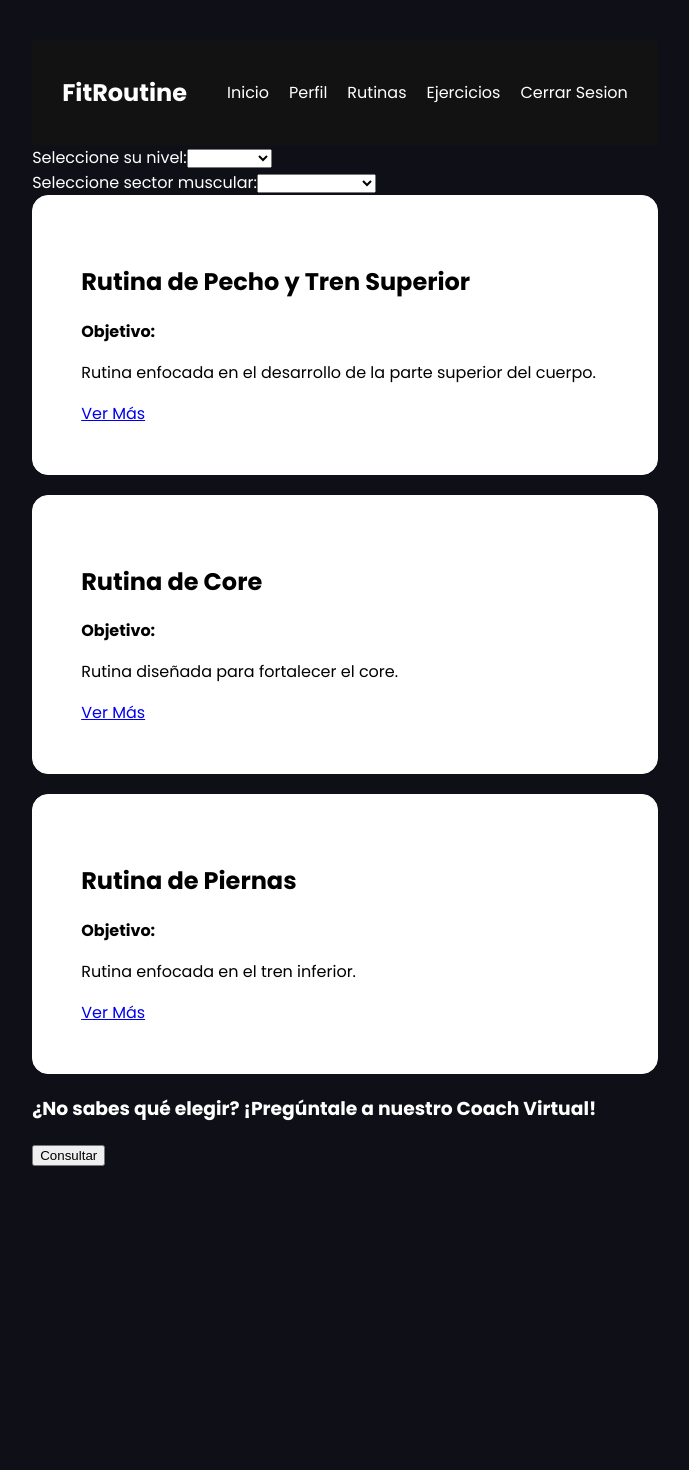
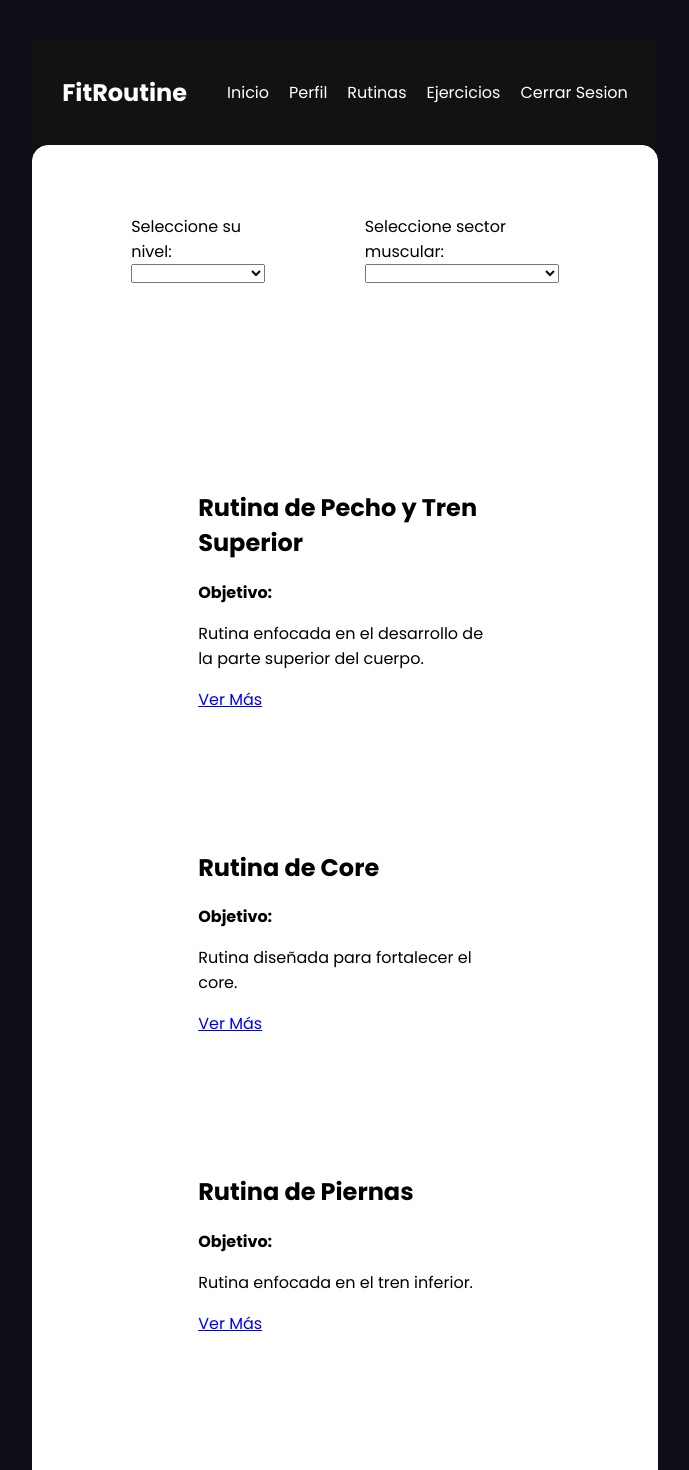
Before and after one commit to rbncode/Avance-FitRoutine, a Vue app: page /agregar-rutinas in a window 1280 px wide. Shown: the top 1470 px of the page, without its empty margins (295-984 px from the left). Before the commit the page ends 1207 px from the top, so only its background shows below. Built offline with nearby package versions, Linux system fonts and the light colour scheme; data requests are answered from the project's data file.

Commit message:
style: actualiza estilo
Se actualiza estilo de SeleccionRutina

```diff
--- a/src/views/rutina/SeleccionRutina.vue
+++ b/src/views/rutina/SeleccionRutina.vue
@@ -75,3 +75,115 @@ onMounted(() => {
     </div>
   </main>
 </template>
+
+<style scoped>
+.busqueda-container {
+  display: flex;
+  max-width: 1200px;
+  border: 1px solid var(--line-clr);
+  background-color: #fff;
+  flex-direction: column;
+  justify-content: center;
+  align-items: center;
+  color: var(--secondary-text-clr);
+  border-radius: 1em;
+  margin-bottom: 20px;
+  padding: min(3em, 15%);
+}
+
+.form-container {
+  display: flex;
+  min-width: 500px;
+  align-items: center;
+  justify-content: center;
+  flex-direction: row;
+  margin-bottom: 50px;
+}
+
+.vertical-form {
+  display: flex;
+  flex-direction: column;
+  padding: 20px 50px;
+}
+
+.form-container label,
+select {
+  flex: 1;
+}
+
+.nombre-rutina {
+  color: #000;
+  justify-content: flex-start;
+}
+
+.resultados {
+  justify-content: center;
+  margin: 20px;
+  max-width: 1000px;
+  padding: min(3em, 15%);
+}
+
+.resultado-rutina {
+  border-radius: 10px;
+  padding: 10px;
+  border: 2px solid #cbcbcb;
+  background: #fff;
+  width: 958px;
+  height: 98px;
+  align-items: center;
+  flex-shrink: 0;
+  margin: 20px;
+  display: flex;
+
+  justify-content: space-between;
+}
+
+.guardar {
+  display: flex;
+  width: 105px;
+  height: 40px;
+  padding: 5px 21px;
+  justify-content: center;
+  align-items: center;
+  background: #ad283d;
+  border: none;
+  color: #fff;
+  font-weight: 400;
+  gap: 10px;
+  border-radius: 10px;
+  flex-shrink: 0;
+}
+
+.coach-virtual {
+  display: flex;
+  justify-content: center;
+  flex-direction: column;
+  align-items: center;
+}
+
+.coach-virtual h3 {
+  padding: 20px;
+}
+.consultar-btn {
+  display: flex;
+  width: 105px;
+  height: 40px;
+  padding: 10px 21px;
+  justify-content: center;
+  align-items: center;
+  background: #ad283d;
+  border: none;
+  color: #fff;
+  font-weight: 400;
+  gap: 10px;
+  border-radius: 10px;
+  flex-shrink: 0;
+}
+
+.rutina-header {
+  display: flex;
+  font-size: 3em;
+  justify-content: center;
+  margin: 50px auto;
+}
+</style>
```
